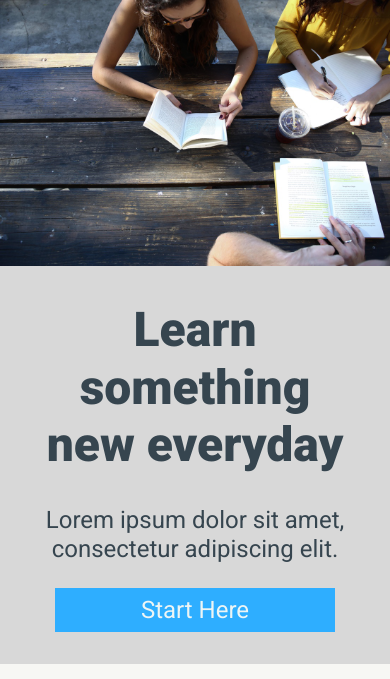
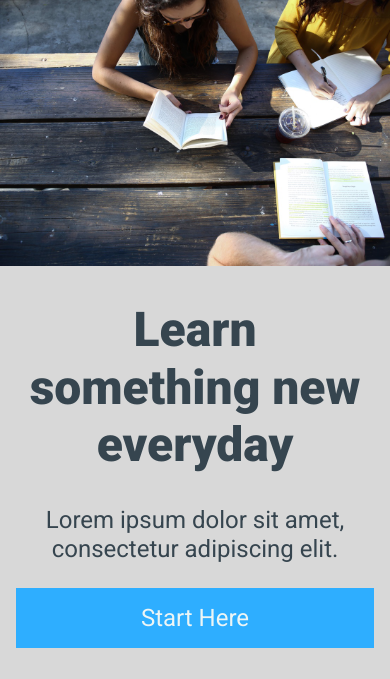
Before and after one commit to Vignet/Colmar-Academy, a plain HTML site: page index.html in a window 390 px wide. Shown: the part 86-765 px from the top of the page. Drawn offline with Linux system fonts and the light colour scheme.

Commit message:
Final update stylesheet

```diff
--- a/resources/css/style.css
+++ b/resources/css/style.css
@@ -369,7 +369,7 @@ footer .container {
    display: none;
  }
 
-main, .banner-text.flex, a.btn, .event.flex {
+main, .event.flex {
    margin: 0 auto;
  }
 
@@ -380,8 +380,15 @@ main, .banner-text.flex, a.btn, .event.flex {
 }
 
 .banner-text {
-  width: 80%;
   text-align: center;
+  margin: 0 1rem;
+  width: auto;
+}
+
+.banner-text .btn {
+margin: 0;
+padding: 1rem 0;
+width: 100%;
 }
 
 .banner-text h1, .banner-text p {
```
